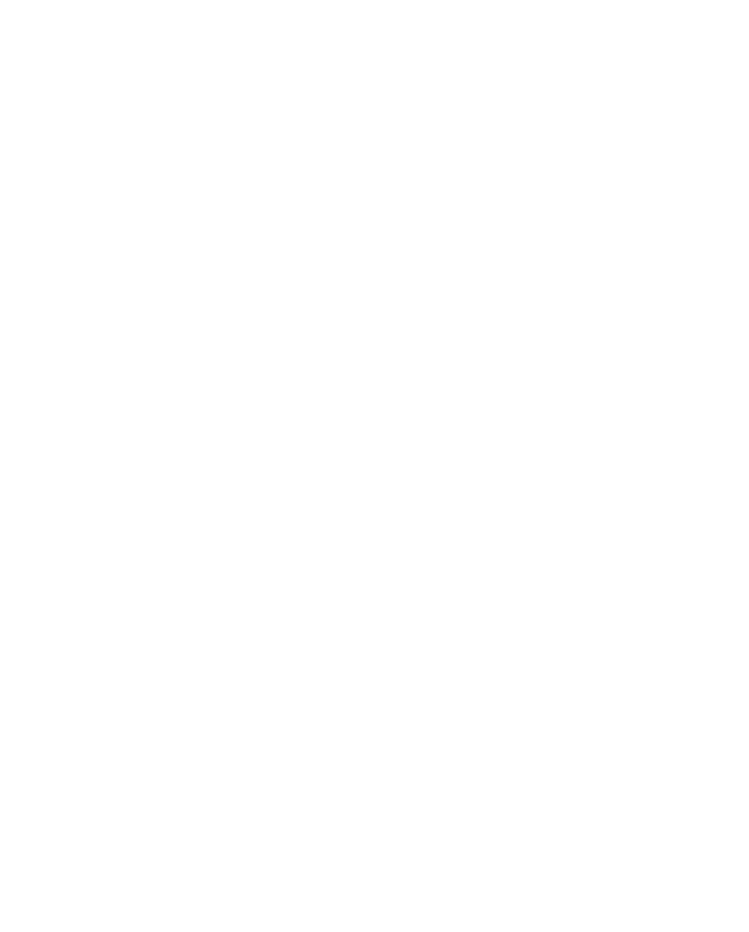
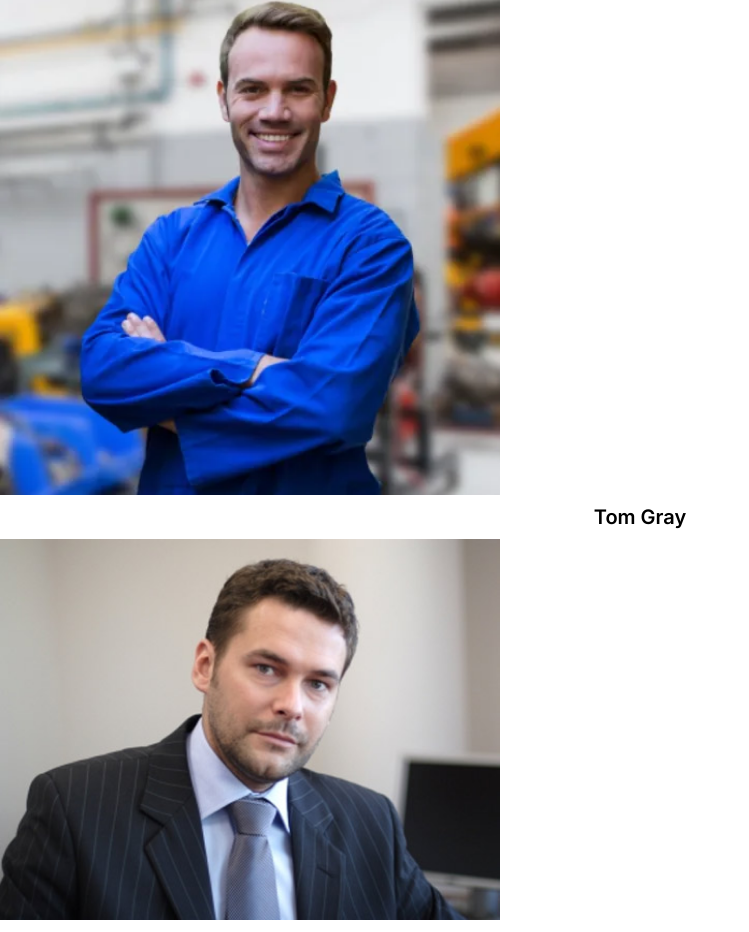
Before and after one commit to Richson-Tech/org, a Next.js app: page /about in a window 1280 px wide. Shown: the part 821-1753 px from the top of the page, without its empty margins (0-749 px from the left). Before the commit the page ends 808 px from the top, so only its background shows below. Built offline with nearby package versions, Linux system fonts and the light colour scheme.

Commit message:
new commits added

```diff
--- a/src/app/about/page.jsx
+++ b/src/app/about/page.jsx
@@ -13,7 +13,7 @@ const page = () => {
         in a variety of ways to improve the lives of many.
       </p>
       <div className="flex flex-col">
-        <div className="bg-slate-50 w-30 h-36 rounded pt-2">
+        <div className="pt-2">
           <Image
             src="/kyle.webp"
             alt="grants"
@@ -24,6 +24,30 @@ const page = () => {
           <p className="text-xl pt-2 text-center font-semibold">Kyle Estrada</p>
         </div>
       </div>
+      <div className="flex flex-col">
+        <div className="pt-2">
+          <Image
+            src="/tom.webp"
+            alt="grants"
+            width={500}
+            height={310}
+            className="object-center object-cover"
+          />
+          <p className="text-xl pt-2 text-center font-semibold">Tom Gray</p>
+        </div>
+      </div>
+      <div className="flex flex-col">
+        <div className="pt-2">
+          <Image
+            src="/randy.jpeg"
+            alt="grants"
+            width={500}
+            height={310}
+            className="object-center object-cover"
+          />
+          <p className="text-xl pt-2 text-center font-semibold">Randy Wallace</p>
+        </div>
+      </div>
     </div>
   );
 };
```
